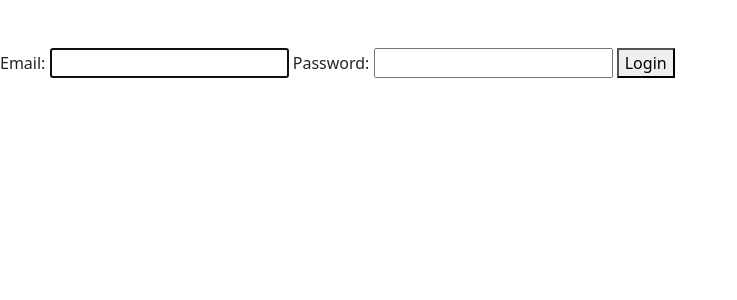
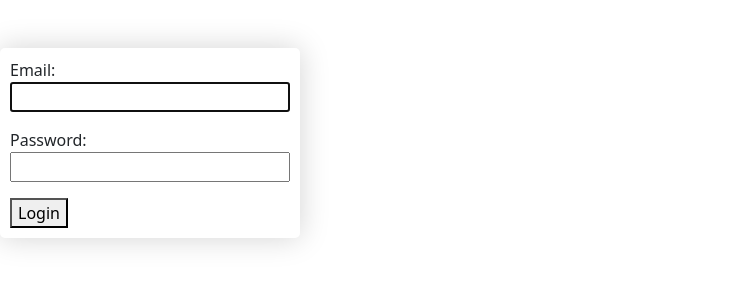
Before and after one commit to JustRedTTG/hobbynet, a Django app: page /accounts/login/ in a window 1280 px wide. Shown: the part 59-359 px from the top of the page, without its empty margins (0-737 px from the left). Run offline with Django 4.2, Linux system fonts and the light colour scheme; parts of the project's set-up code (start-up, migrations or seed data) failed here and were passed over.

Commit message:
basic authentication form

```diff
--- a/hobbynet/app_auth/templates/app_auth/login.html
+++ b/hobbynet/app_auth/templates/app_auth/login.html
@@ -1,9 +1,5 @@
-{% extends 'base/base.html' %}
+{% extends 'base/account_authentication_form.html' %}
 
-{% block content %}
-    <form action="{% url 'login' %}" method="post">
-        {{ form }}
-        <button type="submit">Login</button>
-        {% csrf_token %}
-    </form>
+{% block submit_text %}
+    Login
 {% endblock %}
--- /dev/null
+++ b/hobbynet/app_auth/templates/base/account_authentication_form.html
@@ -0,0 +1,21 @@
+{% extends 'base/base.html' %}
+
+{% block content %}
+    <form action="{% block success_url %}{% endblock %}" method="post" class="auth-form">
+        {% for field in form %}
+            <p>
+                {{ field.label_tag }}
+                {{ field }}
+            </p>
+        {% endfor %}
+        {% if form.errors %}
+            {% for field in form %}
+                {% if field.errors %}
+                    {{ field.errors }}
+                {% endif %}
+            {% endfor %}
+        {% endif %}
+        <button type="submit">{% block submit_text %}{% endblock %}</button>
+        {% csrf_token %}
+    </form>
+{% endblock %}
--- /dev/null
+++ b/static/css/account_authentication_form.css
@@ -0,0 +1,12 @@
+.auth-form {
+    border-radius: 5px;
+    box-shadow: lightgray 0 0 30px;
+    width: 300px;
+    padding: 10px;
+}
+
+.auth-form p {
+    justify-content: center;
+    display: flex;
+    flex-direction: column;
+}
--- a/static/css/styles.css
+++ b/static/css/styles.css
@@ -1,3 +1,4 @@
 @import "resets.css";
 @import "components.css";
 @import "navbar.css";
+@import "account_authentication_form.css";
```
Also changed, not shown: hobbynet/app_auth/templates/app_auth/register.html (+3 -7 lines).
